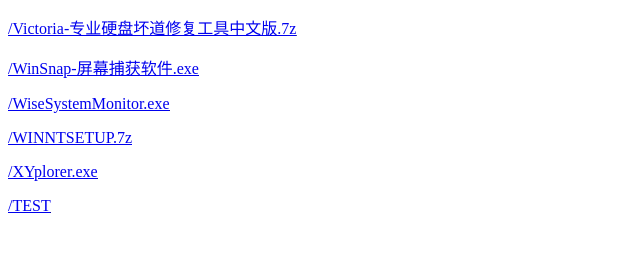
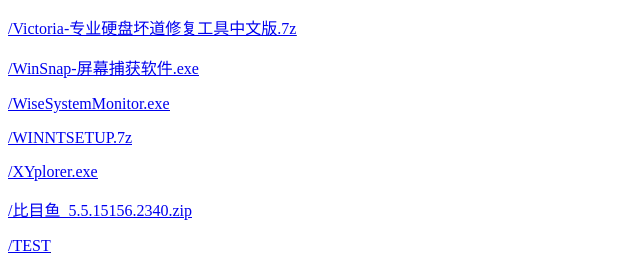
Before and after one commit to Swing-oil/pan, a PHP site: page / in a window 1280 px wide. Shown: the part 1748-2019 px from the top of the page, without its empty margins (0-640 px from the left). Before the commit the page ends 1961 px from the top, so only its background shows below. Run offline with PHP 8.4, Linux system fonts and the light colour scheme.

Commit message:
Update index.php

```diff
--- a/index.php
+++ b/index.php
@@ -222,6 +222,11 @@
 </u>
 </p>
 <p>
+	<u><u><a href="/比目鱼_5.5.15156.2340.zip" target="_blank">/比目鱼_5.5.15156.2340.zip</a></u><br />
+</u>
+</p>
+
+<p>
 	<u><u><a href="/TEST" target="_blank">/TEST</a></u><br />
 </u>
 </p>
```
